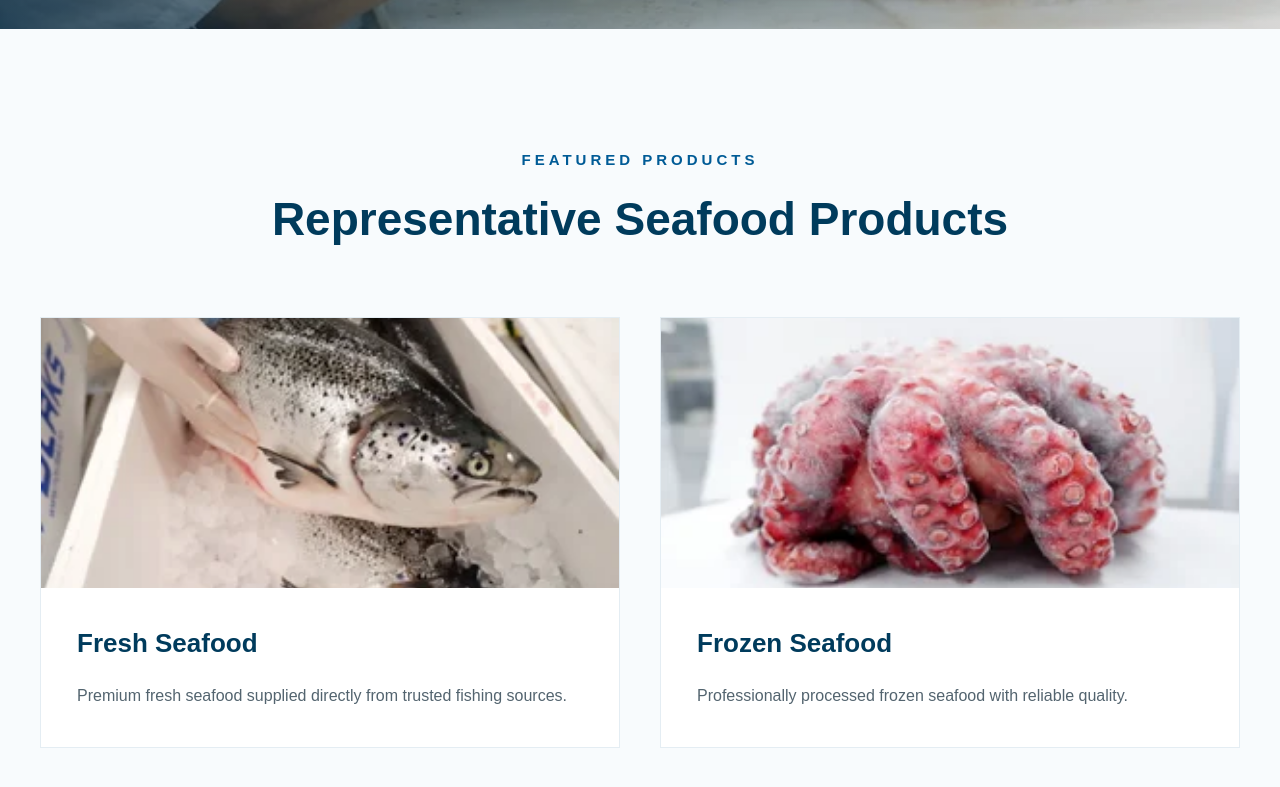
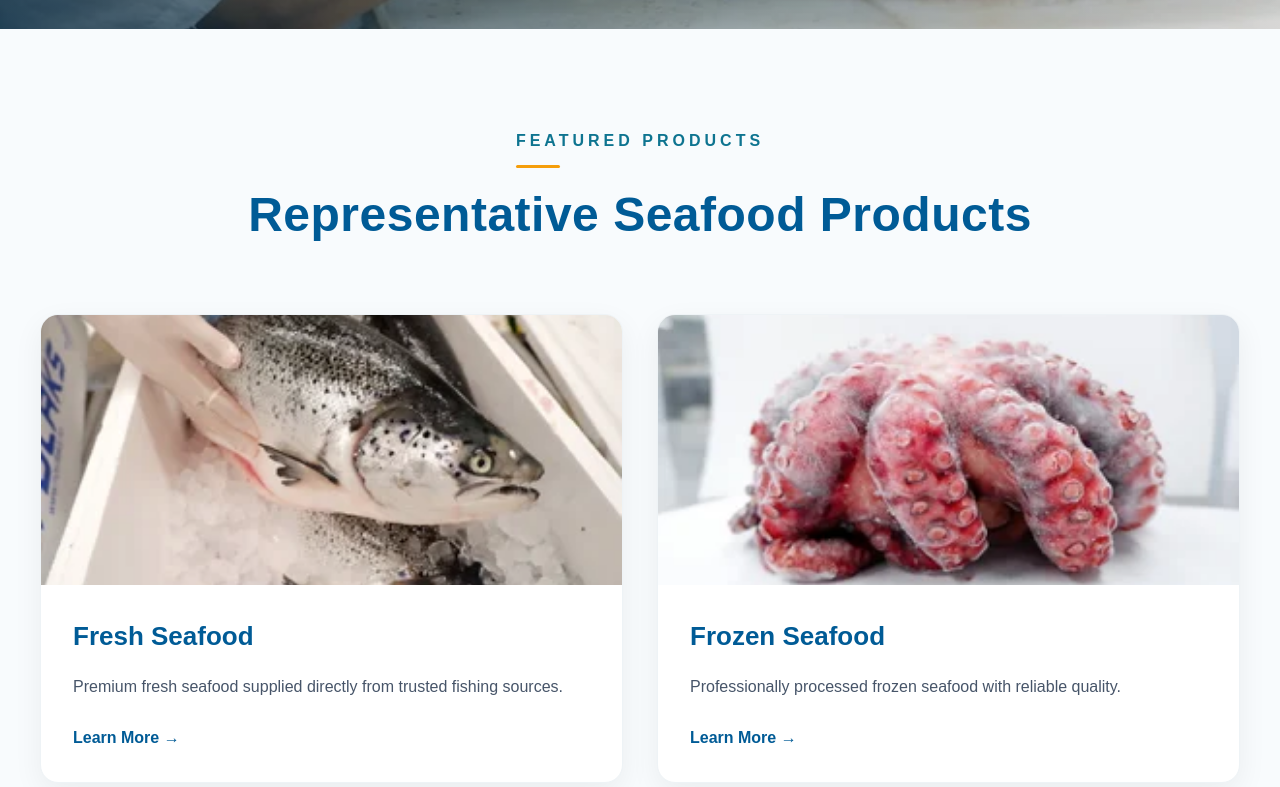
Before and after one commit to zhengzhengin-ai/seaspire-v2, a Next.js app: page / in a window 1280 px wide. Shown: the part 771-1558 px from the top of the page. Built offline with nearby package versions, Linux system fonts and the light colour scheme.

Commit message:
Sprint 3 completed - UI components stabilized

```diff
--- /dev/null
+++ b/components/ProductCard.tsx
@@ -0,0 +1,41 @@
+import Link from "next/link";
+import styles from "../styles/ProductCard.module.css";
+
+interface ProductCardProps {
+  name: string;
+  image: string;
+  description: string;
+  href?: string;
+}
+
+export default function ProductCard({
+  name,
+  image,
+  description,
+  href = "/products",
+}: ProductCardProps) {
+  return (
+    <article className={styles.card}>
+      <div className={styles.imageWrapper}>
+        <img
+          src={image}
+          alt={name}
+          className={styles.image}
+        />
+      </div>
+
+      <div className={styles.content}>
+        <h3>{name}</h3>
+
+        <p>{description}</p>
+
+        <Link
+          href={href}
+          className={styles.link}
+        >
+          Learn More →
+        </Link>
+      </div>
+    </article>
+  );
+}
--- /dev/null
+++ b/components/ProductShowcase.tsx
@@ -0,0 +1,49 @@
+import styles from "../styles/ProductShowcase.module.css";
+
+interface ProductShowcaseProps {
+  name: string;
+  image: string;
+  forms: string[];
+}
+
+export default function ProductShowcase({
+  name,
+  image,
+  forms,
+}: ProductShowcaseProps) {
+  return (
+    <article className={styles.card}>
+
+      <div className={styles.imageWrapper}>
+
+        <img
+          src={image}
+          alt={name}
+          className={styles.image}
+        />
+
+        <div className={styles.overlay}></div>
+
+        <div className={styles.overlayContent}>
+
+          <span>
+            Available Forms
+          </span>
+
+          {forms.map((form) => (
+            <p key={form}>
+              {form}
+            </p>
+          ))}
+
+        </div>
+
+      </div>
+
+      <h3>
+        {name}
+      </h3>
+
+    </article>
+  );
+}
--- a/components/Products.tsx
+++ b/components/Products.tsx
@@ -1,33 +1,7 @@
-import Image from "next/image";
+import ProductCard from "./ProductCard";
+import SectionHeading from "./SectionHeading";
+import { products } from "../data/products";
 import styles from "../styles/Products.module.css";
-
-const products = [
-  {
-    title: "Fresh Seafood",
-    description:
-      "Premium fresh seafood supplied directly from trusted fishing sources.",
-    image: "/images/products/fresh.webp",
-  },
-  {
-    title: "Frozen Seafood",
-    description:
-      "Professionally processed frozen seafood with reliable quality.",
-    image: "/images/products/frozen.webp",
-  },
-  {
-    title: "Processed Seafood",
-    description:
-      "Customized processing and packing based on customer requirements.",
-    image: "/images/products/processed.webp",
-  },
-  {
-    title: "Thai Seafood",
-    description:
-      "Selected premium seafood products from Thailand.",
-    image: "/images/products/thai.webp",
-  },
-];
-
 
 export default function Products() {
   return (
@@ -35,75 +9,27 @@ export default function Products() {
       id="products"
       className={styles.products}
     >
-
       <div className={styles.container}>
 
-
-        <p className={styles.sectionTag}>
-          FEATURED PRODUCTS
-        </p>
-
-
-
-        <h2 className={styles.title}>
-          Representative Seafood Products
-        </h2>
-
-
+        <SectionHeading
+          tag="FEATURED PRODUCTS"
+          title="Representative Seafood Products"
+        />
 
         <div className={styles.grid}>
 
-
-          {products.map((product) => (
-
-            <div
-              className={styles.card}
-              key={product.title}
-            >
-
-
-              <div className={styles.imageWrapper}>
-
-
-                <Image
-                  className={styles.image}
-                  src={product.image}
-                  alt={product.title}
-                  width={600}
-                  height={420}
-                />
-
-
-              </div>
-
-
-
-              <div className={styles.content}>
-
-
-                <h3>
-                  {product.title}
-                </h3>
-
-
-                <p>
-                  {product.description}
-                </p>
-
-
-              </div>
-
-
-            </div>
-
+          {products.slice(0, 4).map((product) => (
+            <ProductCard
+              key={product.id}
+              name={product.name}
+              image={product.image}
+              description={product.shortDescription}
+            />
           ))}
-
 
         </div>
 
-
       </div>
-
     </section>
   );
 }
--- /dev/null
+++ b/data/products.ts
@@ -0,0 +1,126 @@
+export interface Product {
+  id: string;
+  name: string;
+  image: string;
+  shortDescription: string;
+  forms: string[];
+}
+
+export const products: Product[] = [
+  {
+    id: "fresh-seafood",
+    name: "Fresh Seafood",
+    image: "/images/products/fresh.webp",
+    shortDescription:
+      "Premium fresh seafood supplied directly from trusted fishing sources.",
+    forms: [
+      "Whole Fish",
+      "Fillet",
+      "Steak",
+    ],
+  },
+
+  {
+    id: "frozen-seafood",
+    name: "Frozen Seafood",
+    image: "/images/products/frozen.webp",
+    shortDescription:
+      "Professionally processed frozen seafood with reliable quality.",
+    forms: [
+      "Whole Fish",
+      "Fillet",
+      "HGT",
+    ],
+  },
+
+  {
+    id: "processed-seafood",
+    name: "Processed Seafood",
+    image: "/images/products/processed.webp",
+    shortDescription:
+      "Customized processing and packing based on customer requirements.",
+    forms: [
+      "Portion",
+      "Vacuum Pack",
+      "Retail Pack",
+    ],
+  },
+
+  {
+    id: "thai-seafood",
+    name: "Thai Seafood",
+    image: "/images/products/thai.webp",
+    shortDescription:
+      "Selected premium seafood products from Thailand.",
+    forms: [
+      "Fresh",
+      "Frozen",
+      "Customized",
+    ],
+  },
+
+  {
+    id: "frozen-tuna",
+    name: "Frozen Tuna",
+    image: "/images/frozen-tuna.webp",
+    shortDescription:
+      "Premium tuna processed under strict international food safety standards.",
+    forms: [
+      "Whole Fish",
+      "Fillet",
+      "HGT",
+    ],
+  },
+
+  {
+    id: "salmon",
+    name: "Salmon",
+    image: "/images/salmon.webp",
+    shortDescription:
+      "Selected premium salmon with reliable cold-chain management.",
+    forms: [
+      "Whole Fish",
+      "Fillet",
+      "HGT",
+    ],
+  },
+
+  {
+    id: "bluefin-tuna",
+    name: "Bluefin Tuna",
+    image: "/images/bluefin-tuna.webp",
+    shortDescription:
+      "High-grade Bluefin Tuna for premium international markets.",
+    forms: [
+      "Whole Fish",
+      "Fillet",
+      "HGT",
+    ],
+  },
+
+  {
+    id: "hamachi",
+    name: "HAMACHI",
+    image: "/images/hamachi.webp",
+    shortDescription:
+      "Premium Hamachi processed according to customer specifications.",
+    forms: [
+      "Whole Fish",
+      "Fillet",
+      "HGT",
+    ],
+  },
+
+  {
+    id: "softshell-cuttlefish",
+    name: "Softshell Cuttlefish",
+    image: "/images/softshell-cuttlefish.webp",
+    shortDescription:
+      "Carefully selected softshell cuttlefish with stable year-round supply.",
+    forms: [
+      "Whole",
+      "Cleaned",
+      "Frozen",
+    ],
+  },
+];
--- /dev/null
+++ b/styles/ProductCard.module.css
@@ -0,0 +1,85 @@
+.card {
+  background: #ffffff;
+  border: 1px solid #eef3f6;
+  border-radius: 18px;
+  overflow: hidden;
+  box-shadow: 0 10px 30px rgba(0, 0, 0, .06);
+  transition:
+    transform .35s ease,
+    box-shadow .35s ease,
+    border-color .35s ease;
+}
+
+.card:hover {
+  transform: translateY(-6px);
+  border-color: #0E7490;
+  box-shadow: 0 18px 42px rgba(0, 91, 150, .12);
+}
+
+.imageWrapper {
+  overflow: hidden;
+}
+
+.image {
+  width: 100%;
+  height: 270px;
+  object-fit: cover;
+  display: block;
+  transition: transform .45s ease;
+}
+
+.card:hover .image {
+  transform: scale(1.05);
+}
+
+.content {
+  padding: 32px;
+}
+
+.content h3 {
+  color: #005B96;
+  font-size: 26px;
+  font-weight: 600;
+  margin-bottom: 16px;
+  transition: .3s;
+}
+
+.card:hover h3 {
+  color: #14B8A6;
+}
+
+.content p {
+  color: #475569;
+  font-size: 16px;
+  line-height: 1.9;
+  margin-bottom: 24px;
+}
+
+.link {
+  color: #005B96;
+  text-decoration: none;
+  font-weight: 600;
+  transition: color .3s;
+}
+
+.link:hover {
+  color: #0E7490;
+}
+
+@media (max-width: 768px) {
+  .image {
+    height: 230px;
+  }
+
+  .content {
+    padding: 26px;
+  }
+
+  .content h3 {
+    font-size: 22px;
+  }
+
+  .content p {
+    font-size: 15px;
+  }
+}
--- /dev/null
+++ b/styles/ProductShowcase.module.css
@@ -0,0 +1,81 @@
+.card {
+  transition: .35s;
+}
+
+.imageWrapper {
+  position: relative;
+  overflow: hidden;
+  border-radius: 20px;
+  box-shadow: 0 10px 30px rgba(0,0,0,.08);
+}
+
+.image {
+  width: 100%;
+  aspect-ratio: 3 / 4;
+  object-fit: cover;
+  display: block;
+  transition: transform .45s ease;
+}
+
+.overlay {
+  position: absolute;
+  inset: 0;
+  background: rgba(15,23,42,.58);
+  opacity: 0;
+  transition: opacity .35s ease;
+}
+
+.overlayContent {
+  position: absolute;
+  inset: 0;
+  z-index: 2;
+
+  display: flex;
+  flex-direction: column;
+  justify-content: center;
+  align-items: center;
+
+  color: #ffffff;
+
+  opacity: 0;
+  transition: opacity .35s ease;
+}
+
+.overlayContent span {
+  font-size: 20px;
+  font-weight: 700;
+  margin-bottom: 18px;
+  letter-spacing: 1px;
+}
+
+.overlayContent p {
+  margin: 6px 0;
+  font-size: 18px;
+  line-height: 1.5;
+}
+
+.imageWrapper:hover .image {
+  transform: scale(1.05);
+}
+
+.imageWrapper:hover .overlay {
+  opacity: 1;
+}
+
+.imageWrapper:hover .overlayContent {
+  opacity: 1;
+}
+
+.card h3 {
+  margin-top: 24px;
+  text-align: center;
+  color: #005B96;
+  font-size: 24px;
+  font-weight: 700;
+}
+
+@media (max-width: 768px) {
+  .card h3 {
+    font-size: 22px;
+  }
+}
--- a/styles/Products.module.css
+++ b/styles/Products.module.css
@@ -1,168 +1,27 @@
 .products {
-  padding: 120px 40px;
-  background: #f8fbfd;
+  padding: 100px 40px;
+  background: #F8FBFD;
 }
-
 
 .container {
   max-width: 1200px;
   margin: 0 auto;
 }
 
-
-.sectionTag {
-  text-align: center;
-  color: #005b96;
-  font-size: 15px;
-  font-weight: 700;
-  letter-spacing: 4px;
-  text-transform: uppercase;
-  margin-bottom: 20px;
-}
-
-
-.title {
-  margin: 0 0 70px;
-  text-align: center;
-  color: #003b5c;
-  font-size: 46px;
-  font-weight: 700;
-  line-height: 1.2;
-}
-
-
-
 .grid {
   display: grid;
   grid-template-columns: repeat(2, 1fr);
-  gap: 40px;
+  gap: 34px;
 }
 
-
-
-.card {
-  background: #ffffff;
-  overflow: hidden;
-  border: 1px solid #e4edf3;
-  transition:
-    transform .35s ease,
-    box-shadow .35s ease,
-    border-color .35s ease;
-}
-
-
-
-.card:hover {
-  transform: translateY(-8px);
-  border-color: #005b96;
-
-  box-shadow:
-    0 20px 45px rgba(0, 91, 150, .12);
-}
-
-
-
-.imageWrapper {
-  position: relative;
-  overflow: hidden;
-}
-
-
-
-.image {
-  width: 100%;
-  height: 270px;
-  object-fit: cover;
-  display: block;
-
-  transition:
-    transform .45s ease;
-}
-
-
-
-.card:hover .image {
-  transform: scale(1.05);
-}
-
-
-
-.content {
-  padding: 36px;
-}
-
-
-
-.content h3 {
-  color: #003b5c;
-  font-size: 26px;
-  font-weight: 700;
-  margin-bottom: 18px;
-}
-
-
-
-.card:hover h3 {
-  color: #005b96;
-}
-
-
-
-.content p {
-  color: #53646f;
-  font-size: 16px;
-  line-height: 1.9;
-  margin: 0;
-}
-
-
-
-
-
 @media (max-width: 992px) {
-
-
   .grid {
     grid-template-columns: 1fr;
   }
-
-
 }
 
-
-
 @media (max-width: 768px) {
-
-
   .products {
-    padding: 80px 24px;
+    padding: 70px 24px;
   }
-
-
-  .title {
-    font-size: 34px;
-    margin-bottom: 50px;
-  }
-
-
-  .image {
-    height: 230px;
-  }
-
-
-  .content {
-    padding: 26px;
-  }
-
-
-  .content h3 {
-    font-size: 22px;
-  }
-
-
-  .content p {
-    font-size: 15px;
-  }
-
-
 }
```
